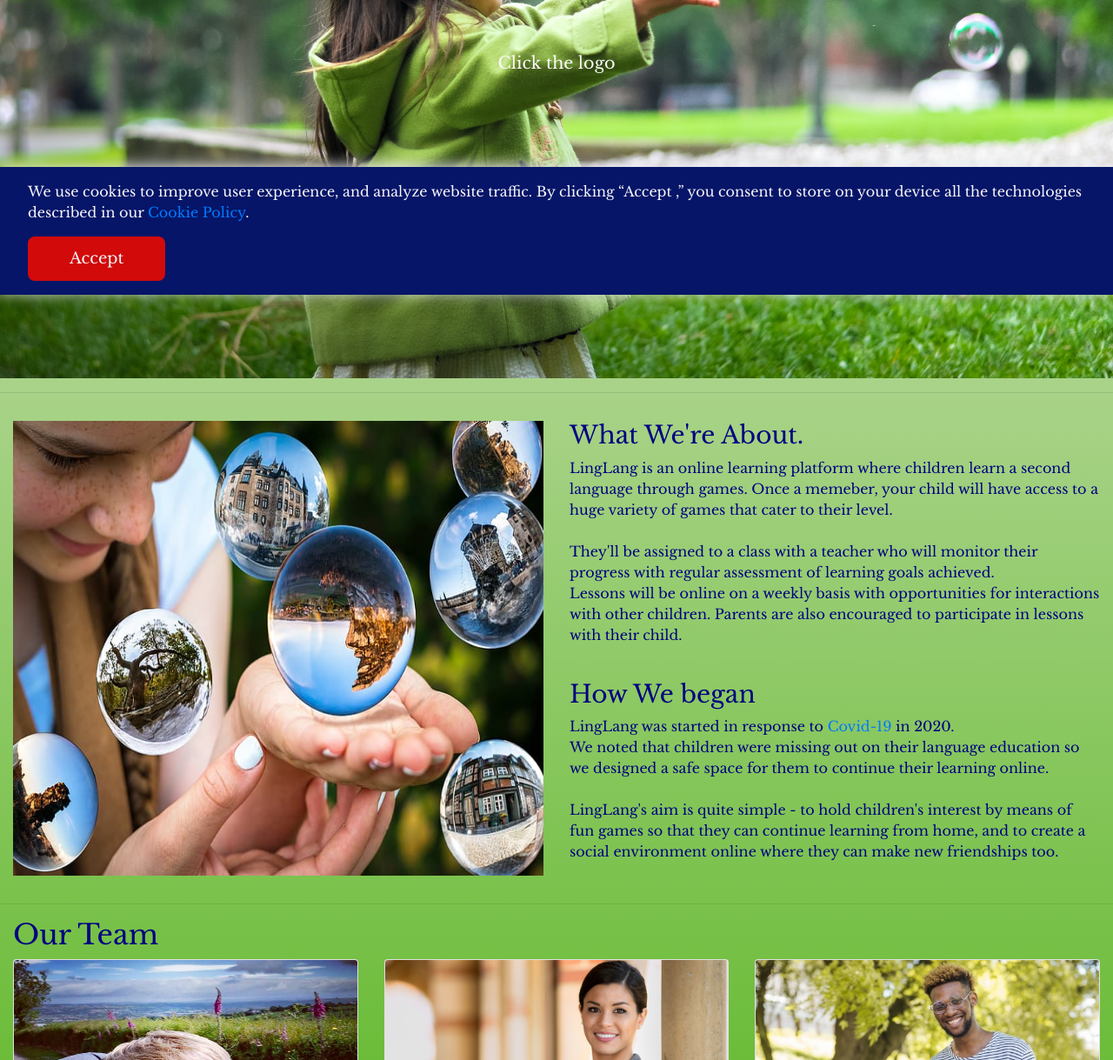
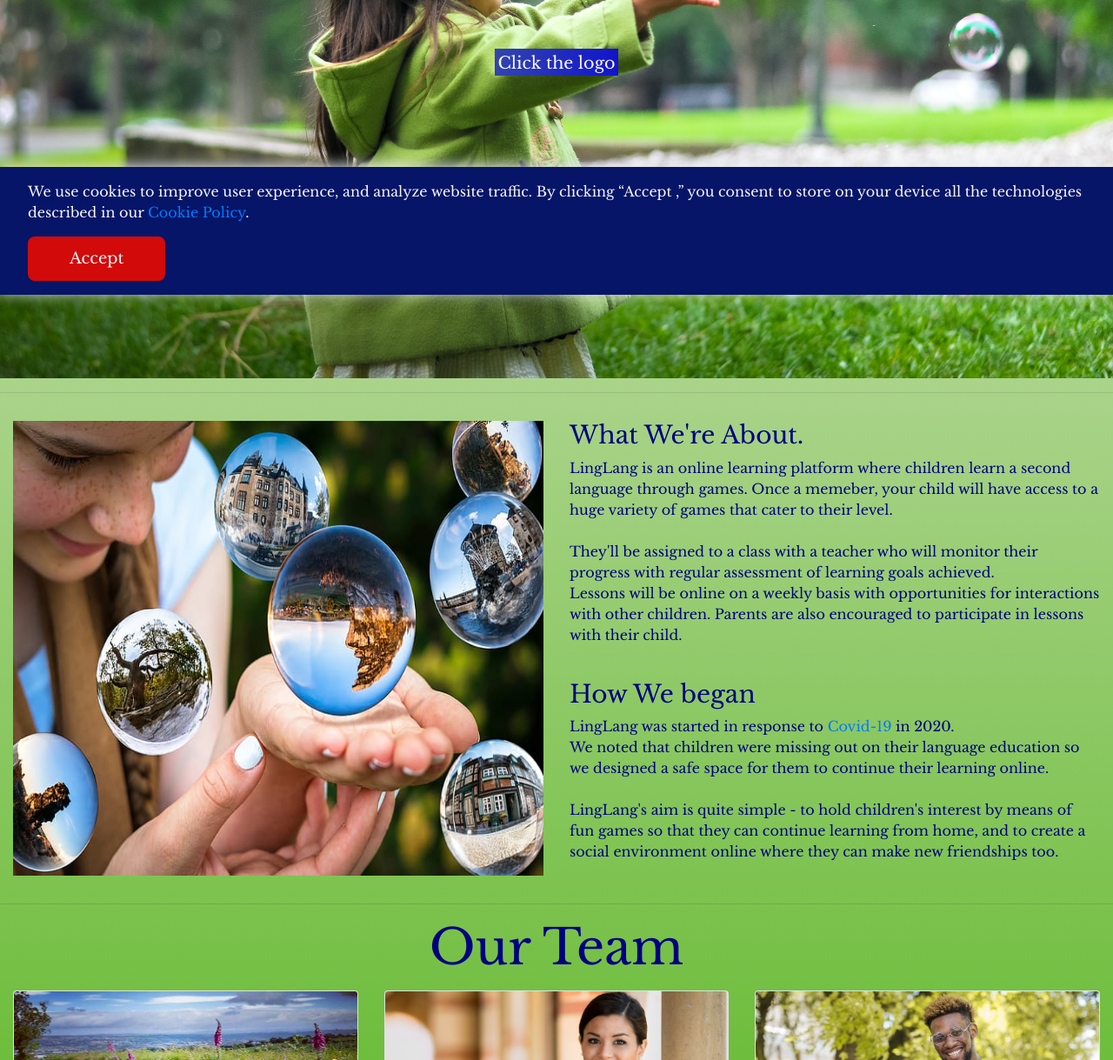
Before and after one commit to AlexNexton/MS2-LingLang, a plain HTML site: page aboutus.html in a window 1280 px wide. Shown: the part 461-1680 px from the top of the page at 87% size. Drawn offline with nearby package versions, Linux system fonts and the light colour scheme.

Commit message:
style: the 'click the..' <p> below the logo in about..html

```diff
--- a/aboutus.html
+++ b/aboutus.html
@@ -98,7 +98,7 @@
                 <h1 class="mt-5 display-2">About Us</h1>
                    <h2><a href="#playgame" data-toggle="modal" data-target="#staticBackdrop1" >
                    <img src="assets/img/logos/LingLang.png" class="linglanglogo-hero hvr-grow-shadow" alt="LingLang Logo"></a>
-                    <p class=" welcome-quote" id="welcome-q">Click the logo</p>
+                    <p class=" welcome-quote" id="welcome-q"><mark id="click-me">Click the logo</mark></p>
                 </h2>
             </div>
         </div>
@@ -139,7 +139,7 @@
     <section class="container-fluid">
         <div class="row">
             <div class="col-12">
-            <h2>Our Team</h2>
+            <h2 class="text-center display-4 mb-3">Our Team</h2>
             <div class="card-deck">
                  <div class="card">
                     <img src="assets/img/aboutUsImgs/CeoCian.jpg" id="ceo-img" class="card-img-top" alt="Picture of Man">
--- a/assets/css/styles.css
+++ b/assets/css/styles.css
@@ -387,6 +387,10 @@ footer{
 #ceo-img{
     height: 58%;
 }
+#click-me{
+     background-image: linear-gradient(to right, rgb(50, 69, 175) , rgb(17, 20, 204));
+     color: #fafafa;
+}
 
 
 /**-----------Media Query section--------------*/
```
